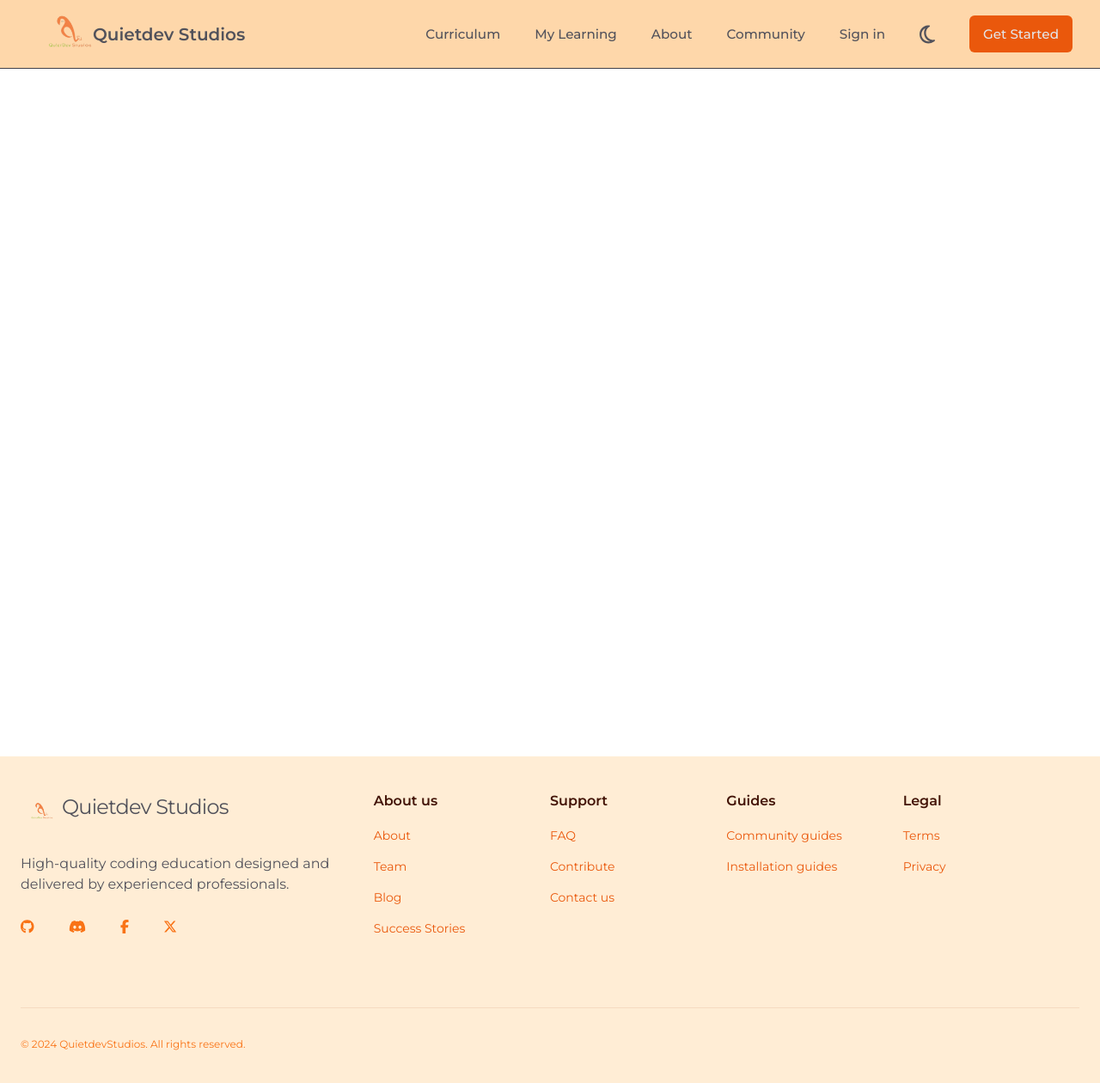
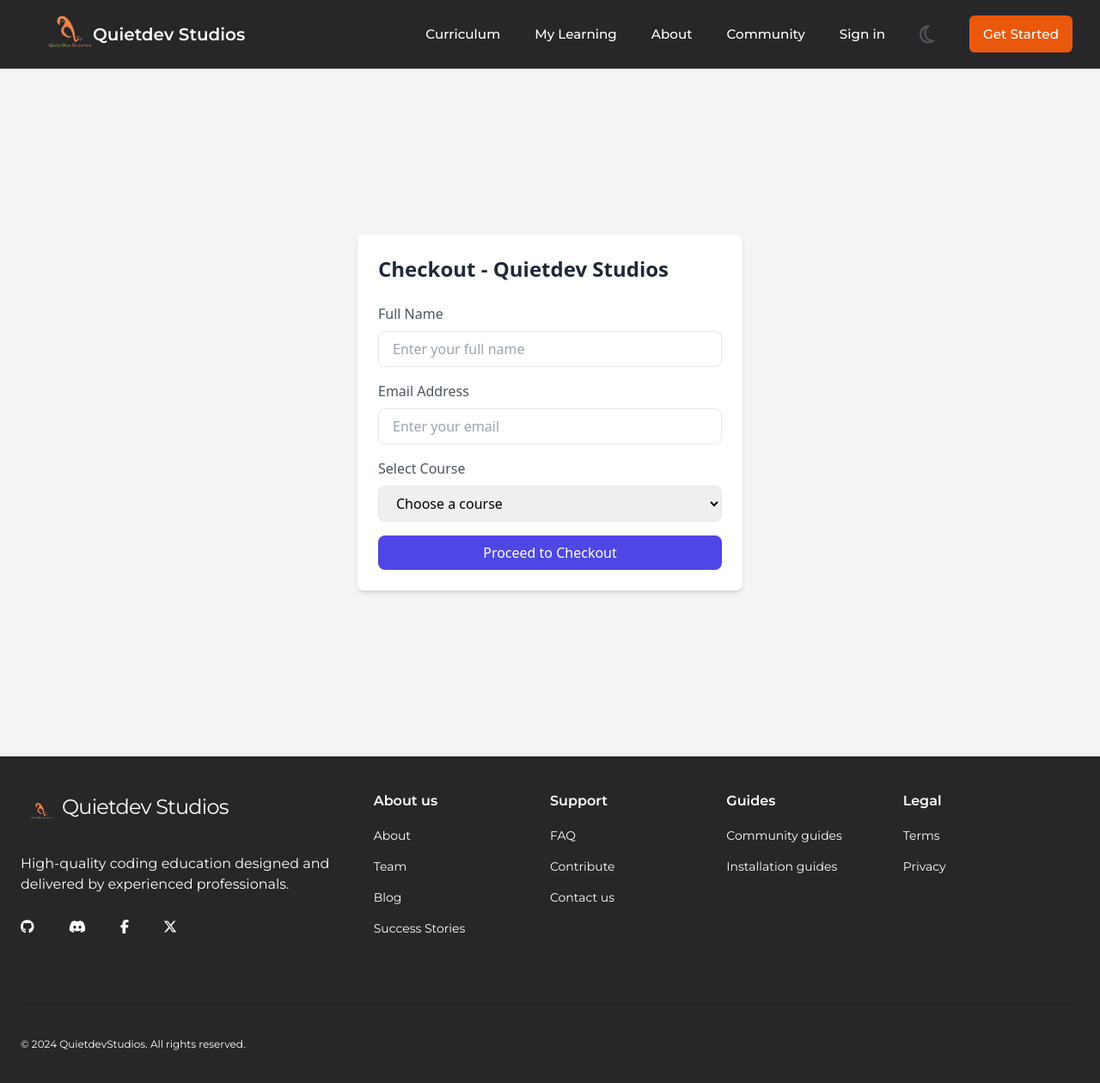
Before and after one commit to quietdevstudios/quietdevstudio, a React (Vite) app: page /form in a window 1280 px wide. Shown: the top 1260 px of the page at 86% size. Built offline with nearby package versions, Linux system fonts and the light colour scheme.

Commit message:
made changes to colors designs

```diff
--- a/src/App.jsx
+++ b/src/App.jsx
@@ -11,6 +11,7 @@ import MyLearning from "./pages/MyLearning";
 import About from "./pages/About";
 import GetStarted from "./pages/GetStarted";
 import SignIn from "./pages/Signin";
+import Form from "./pages/Form";
 
 const App = () => {
   const router = createBrowserRouter([
@@ -44,6 +45,10 @@ const App = () => {
           path: "signin",
           element: <SignIn />,
         },
+        {
+          path: "form",
+          element: <Form />,
+        },
       ],
     },
   ]);
--- a/src/components/Footer.jsx
+++ b/src/components/Footer.jsx
@@ -11,16 +11,14 @@ import {
 
 const Footer = () => {
   return (
-    <footer className="bg-orange-100 text-orange-500 text-left p-6 py-10 font-montserrat">
-      <div className="max-w-7xl mx-auto xl:grid xl:grid-cols-3">
+    <footer className="bg-zinc-800 text-white text-left p-6 py-10 font-montserrat">
+      <div className="max-w-7xl mx-auto xl:grid xl:grid-cols-3 text-white">
         <section className="grid gap-6">
           <div className="flex items-center tracking-tighter">
             <img src={brandLogo} className="w-12 cursor-pointer" />
-            <h2 className="h-12 leading-normal text-2xl text-zinc-600">
-              Quietdev Studios
-            </h2>
+            <h2 className="h-12 leading-normal text-2xl">Quietdev Studios</h2>
           </div>
-          <p className="text-zinc-600">
+          <p>
             High-quality coding education designed and delivered by experienced
             professionals.
           </p>
@@ -45,70 +43,45 @@ const Footer = () => {
           {/* div 1 */}
           <div className="md:grid md:grid-cols-2">
             <div>
-              <h3 className="font-semibold leading-6 text-orange-950">
-                About us
-              </h3>
+              <h3 className="font-semibold leading-6">About us</h3>
               <ul className="mt-4 space-y-3">
                 <li>
-                  <a
-                    href="#"
-                    className="text-sm leading-6 text-orange-600 hover:text-orange-900"
-                  >
+                  <a href="#" className="text-sm leading-6">
                     About
                   </a>
                 </li>
                 <li>
-                  <a
-                    href="#"
-                    className="text-sm leading-6 text-orange-600 hover:text-orange-900"
-                  >
+                  <a href="#" className="text-sm leading-6">
                     Team
                   </a>
                 </li>
                 <li>
-                  <a
-                    href="#"
-                    className="text-sm leading-6 text-orange-600 hover:text-orange-900"
-                  >
+                  <a href="#" className="text-sm leading-6">
                     Blog
                   </a>
                 </li>
                 <li>
-                  <a
-                    href="#"
-                    className="text-sm leading-6 text-orange-600 hover:text-orange-900"
-                  >
+                  <a href="#" className="text-sm leading-6">
                     Success Stories
                   </a>
                 </li>
               </ul>
             </div>
             <div className="mt-10 md:mt-0">
-              <h3 className="font-semibold leading-6 text-orange-950">
-                Support
-              </h3>
+              <h3 className="font-semibold leading-6">Support</h3>
               <ul className="mt-4 space-y-3">
                 <li>
-                  <a
-                    href="#"
-                    className="text-sm leading-6 text-orange-600 hover:text-orange-900"
-                  >
+                  <a href="#" className="text-sm leading-6">
                     FAQ
                   </a>
                 </li>
                 <li>
-                  <a
-                    href="#"
-                    className="text-sm leading-6 text-orange-600 hover:text-orange-900"
-                  >
+                  <a href="#" className="text-sm leading-6">
                     Contribute
                   </a>
                 </li>
                 <li>
-                  <a
-                    href="#"
-                    className="text-sm leading-6 text-orange-600 hover:text-orange-900"
-                  >
+                  <a href="#" className="text-sm leading-6">
                     Contact us
                   </a>
                 </li>
@@ -118,44 +91,30 @@ const Footer = () => {
           {/* div 2 */}
           <div className="md:grid md:grid-cols-2">
             <div>
-              <h3 className="font-semibold leading-6 text-orange-950">
-                Guides
-              </h3>
+              <h3 className="font-semibold leading-6">Guides</h3>
               <ul className="mt-4 space-y-3">
                 <li>
-                  <a
-                    href="#"
-                    className="text-sm leading-6 text-orange-600 hover:text-orange-900"
-                  >
+                  <a href="#" className="text-sm leading-6">
                     Community guides
                   </a>
                 </li>
                 <li>
-                  <a
-                    href="#"
-                    className="text-sm leading-6 text-orange-600 hover:text-orange-900"
-                  >
+                  <a href="#" className="text-sm leading-6">
                     Installation guides
                   </a>
                 </li>
               </ul>
             </div>
             <div className="mt-10 md:mt-0">
-              <h3 className="font-semibold leading-6 text-orange-950">Legal</h3>
+              <h3 className="font-semibold leading-6">Legal</h3>
               <ul className="mt-4 space-y-3">
                 <li>
-                  <a
-                    href="#"
-                    className="text-sm leading-6 text-orange-600 hover:text-orange-900"
-                  >
+                  <a href="#" className="text-sm leading-6">
                     Terms
                   </a>
                 </li>
                 <li>
-                  <a
-                    href="#"
-                    className="text-sm leading-6 text-orange-600 hover:text-orange-900"
-                  >
+                  <a href="#" className="text-sm leading-6">
                     Privacy
                   </a>
                 </li>
--- a/src/components/Header.jsx
+++ b/src/components/Header.jsx
@@ -1,8 +1,10 @@
 import React, { Fragment, useState } from "react";
+import { FontAwesomeIcon } from "@fortawesome/react-fontawesome";
+import { faMoon } from "@fortawesome/free-regular-svg-icons";
+import { NavLink } from "react-router";
+
 import brandLogo from "/assets/images/apple-touch-icon.png";
 import { NAV_LINKS } from "../../data";
-import { FontAwesomeIcon } from "@fortawesome/react-fontawesome";
-import { faMoon } from "@fortawesome/free-regular-svg-icons";
 import MobileNav from "./Nav/MobileNav";
 
 const Header = () => {
@@ -13,11 +15,11 @@ const Header = () => {
   };
 
   return (
-    <header className="bg-orange-200 h-20 text-orange-950 font-montserrat sticky top-0 z-50 border-b border-zinc-700 ">
+    <header className="bg-zinc-800 h-20 text-orange-950 font-montserrat sticky top-0 z-50 border-b border-zinc-700 ">
       <section className="h-full w-[95%] max-w-7xl xl:mx-auto flex items-center justify-between">
         <a href="/" className="flex items-center justify-center">
           <img src={brandLogo} className="w-24 cursor-pointer" />
-          <h2 className="font-semibold leading-normal text-xl text-zinc-600 hidden lg:flex lg:text-[1.25rem] relative right-5">
+          <h2 className="font-semibold leading-normal text-xl text-white hidden lg:flex lg:text-[1.25rem] relative right-5">
             Quietdev Studios
           </h2>
         </a>
@@ -29,22 +31,27 @@ const Header = () => {
             {NAV_LINKS.map((navLink) => {
               const { hyperLink, linkText } = navLink;
               const defaultStyle =
-                "font-medium leading-6 text-zinc-600 hover:text-orange-500 hover:border-b-2 hover:border-orange-400 pb-1 text-[0.9rem] lg:text-[0.95rem]";
+                "font-medium leading-6 text-white hover:text-orange-500 hover:border-b-2 hover:border-orange-400 pb-1 text-[0.9rem] lg:text-[0.95rem]";
               const getStarted =
-                "font-medium leading-6 text-zinc-200 bg-orange-600 md:px-4 md:py-3 rounded-md hover:bg-orange-500 text-[0.9rem] lg:text-[0.95rem]";
+                "font-medium leading-6 text-white bg-orange-600 md:px-4 md:py-3 rounded-md hover:bg-orange-500 text-[0.9rem] lg:text-[0.95rem]";
+              const activeLink = `text-[#f97316] border-b-2 border-orange-400  ${defaultStyle}`;
 
               return (
                 <Fragment key={navLink.linkText}>
                   <li>
-                    <a
-                      href={hyperLink}
+                    <NavLink
+                      to={hyperLink}
                       target={`${linkText === "Community" && "blank"}`}
-                      className={`${
-                        linkText === "Get Started" ? getStarted : defaultStyle
-                      }`}
+                      className={({ isActive }) =>
+                        isActive
+                          ? activeLink
+                          : linkText === "Get Started"
+                          ? getStarted
+                          : defaultStyle
+                      }
                     >
                       {linkText}
-                    </a>
+                    </NavLink>
                   </li>
                   {linkText === "Sign in" && (
                     <FontAwesomeIcon
@@ -61,7 +68,7 @@ const Header = () => {
 
         <button
           onClick={toggleNav}
-          className="flex flex-col mb-1 p-2 md:hidden hover:bg-orange-200 hover:p-1 hover:rounded-md"
+          className="flex flex-col mb-1 p-2 md:hidden"
         >
           <div className="w-6 h-[2px] bg-orange-400 m-1"></div>
           <div className="w-6 h-[2px] bg-orange-400 m-1"></div>
--- a/src/components/Nav/MobileNav.jsx
+++ b/src/components/Nav/MobileNav.jsx
@@ -1,9 +1,11 @@
 import React, { Fragment } from "react";
-import brandLogo from "/assets/images/apple-touch-icon.png";
-import { NAV_LINKS } from "../../../data";
 import { FontAwesomeIcon } from "@fortawesome/react-fontawesome";
 import { faMoon } from "@fortawesome/free-regular-svg-icons";
 import { faXmark } from "@fortawesome/free-solid-svg-icons";
+import { NavLink } from "react-router";
+
+import brandLogo from "/assets/images/apple-touch-icon.png";
+import { NAV_LINKS } from "../../../data";
 
 const MobileNav = ({ isNavOpen, toggleNav }) => {
   return (
@@ -16,7 +18,7 @@ const MobileNav = ({ isNavOpen, toggleNav }) => {
       )}
       {isNavOpen && (
         <>
-          <section className="bg-zinc-600 fixed top-0 left-0 bottom-0 right-1/3 z-50 backdrop-blur-2xl md:hidden">
+          <section className="bg-zinc-800 fixed top-0 left-0 bottom-0 right-1/3 z-50 backdrop-blur-2xl md:hidden">
             <div className="flex items-center tracking-tighter">
               <img src={brandLogo} className="w-24 cursor-pointer" />
               <h2 className="h-12 leading-normal text-2xl text-orange-100">
@@ -31,6 +33,7 @@ const MobileNav = ({ isNavOpen, toggleNav }) => {
                   const defaultStyle =
                     "font-semibold leading-10 text-white text-lg";
                   const getStarted = "font-semibold text-white text-lg";
+                  const activeLink = `text-[#f97316]  ${defaultStyle}`;
 
                   return (
                     <Fragment key={navLink.linkText}>
@@ -41,20 +44,22 @@ const MobileNav = ({ isNavOpen, toggleNav }) => {
                             : "mb-6"
                         }`}
                       >
-                        <a
-                          href={hyperLink}
+                        <NavLink
+                          to={hyperLink}
                           target={`${linkText === "Community" && "blank"}`}
-                          className={`${
-                            linkText === "Get Started"
+                          className={({ isActive }) =>
+                            isActive
+                              ? activeLink
+                              : linkText === "Get Started"
                               ? getStarted
                               : defaultStyle
-                          }`}
+                          }
                         >
                           <span className="flex items-center gap-4">
-                            {/* <FontAwesomeIcon icon={faImage} size="2x" /> */}
+                            {/* <FontAwesomeIcon icon={faImage} size="sm" /> */}
                             {linkText}
                           </span>
-                        </a>
+                        </NavLink>
                       </li>
 
                       {linkText === "Get Started" && (
--- a/src/pages/About.jsx
+++ b/src/pages/About.jsx
@@ -4,7 +4,7 @@ const About = () => {
   return (
     <section className="font-montserrat">
       {/* Hero Section */}
-      <div className="bg-zinc-700 text-white py-8">
+      <div className="bg-zinc-800 text-white py-8">
         <div className="md:px-12 lg:px-20 text-center flex flex-col items-center gap-2">
           <h1 className="text-[2.2rem] p-3 font-bold leading-tight tracking-wide md:text-[2.5rem] lg:text-[3.25rem] lg:px-60">
             Empowering Tomorrow's{" "}
--- a/src/pages/Courses.jsx
+++ b/src/pages/Courses.jsx
@@ -8,6 +8,7 @@ import {
 } from "@fortawesome/free-solid-svg-icons";
 import FE from "/FE.svg";
 import uiux from "/uiux.svg";
+import { Link } from "react-router";
 
 const Courses = () => {
   return (
@@ -105,9 +106,12 @@ const Courses = () => {
                   3rd of Mar., 2025
                 </span>
               </p>
-              <p className="bg-orange-200 p-2 px-4 rounded-md w-fit hover:bg-orange-300 hover:text-zinc-600">
+              <a
+                href="form"
+                className="bg-orange-200 p-2 px-4 rounded-md w-fit hover:bg-orange-300 hover:text-zinc-600"
+              >
                 Enroll Now
-              </p>
+              </a>
             </div>
           </div>
 
--- /dev/null
+++ b/src/pages/Form.jsx
@@ -0,0 +1,98 @@
+import React, { useState } from "react";
+
+const Form = () => {
+  const [formData, setFormData] = useState({
+    name: "",
+    email: "",
+    course: "",
+  });
+
+  const handleChange = (e) => {
+    setFormData({ ...formData, [e.target.name]: e.target.value });
+  };
+
+  const handleSubmit = (e) => {
+    e.preventDefault();
+    console.log("Form Data Submitted:", formData);
+    alert("Proceeding to checkout...");
+    // Add integration with backend or payment gateway here
+  };
+
+  return (
+    <div className="min-h-screen bg-gray-100 flex items-center justify-center p-4">
+      <div className="bg-white shadow-md rounded-lg max-w-md w-full p-6">
+        <h1 className="text-2xl font-bold text-gray-800 mb-6">
+          Checkout - Quietdev Studios
+        </h1>
+        <form onSubmit={handleSubmit} className="space-y-4">
+          {/* Name Field */}
+          <div>
+            <label htmlFor="name" className="block text-gray-600 mb-2">
+              Full Name
+            </label>
+            <input
+              type="text"
+              id="name"
+              name="name"
+              value={formData.name}
+              onChange={handleChange}
+              required
+              className="w-full px-4 py-2 border rounded-lg focus:ring focus:ring-indigo-300 focus:outline-none"
+              placeholder="Enter your full name"
+            />
+          </div>
+
+          {/* Email Field */}
+          <div>
+            <label htmlFor="email" className="block text-gray-600 mb-2">
+              Email Address
+            </label>
+            <input
+              type="email"
+              id="email"
+              name="email"
+              value={formData.email}
+              onChange={handleChange}
+              required
+              className="w-full px-4 py-2 border rounded-lg focus:ring focus:ring-indigo-300 focus:outline-none"
+              placeholder="Enter your email"
+            />
+          </div>
+
+          {/* Course Selection */}
+          <div>
+            <label htmlFor="course" className="block text-gray-600 mb-2">
+              Select Course
+            </label>
+            <select
+              id="course"
+              name="course"
+              value={formData.course}
+              onChange={handleChange}
+              required
+              className="w-full px-4 py-2 border rounded-lg focus:ring focus:ring-indigo-300 focus:outline-none"
+            >
+              <option value="" disabled>
+                Choose a course
+              </option>
+              <option value="HTML">HTML for Beginners</option>
+              <option value="CSS">CSS Essentials</option>
+              <option value="JavaScript">JavaScript Mastery</option>
+              <option value="React">React Fundamentals</option>
+            </select>
+          </div>
+
+          {/* Submit Button */}
+          <button
+            type="submit"
+            className="w-full bg-indigo-600 text-white py-2 px-4 rounded-lg hover:bg-indigo-700 transition duration-300"
+          >
+            Proceed to Checkout
+          </button>
+        </form>
+      </div>
+    </div>
+  );
+};
+
+export default Form;
```
